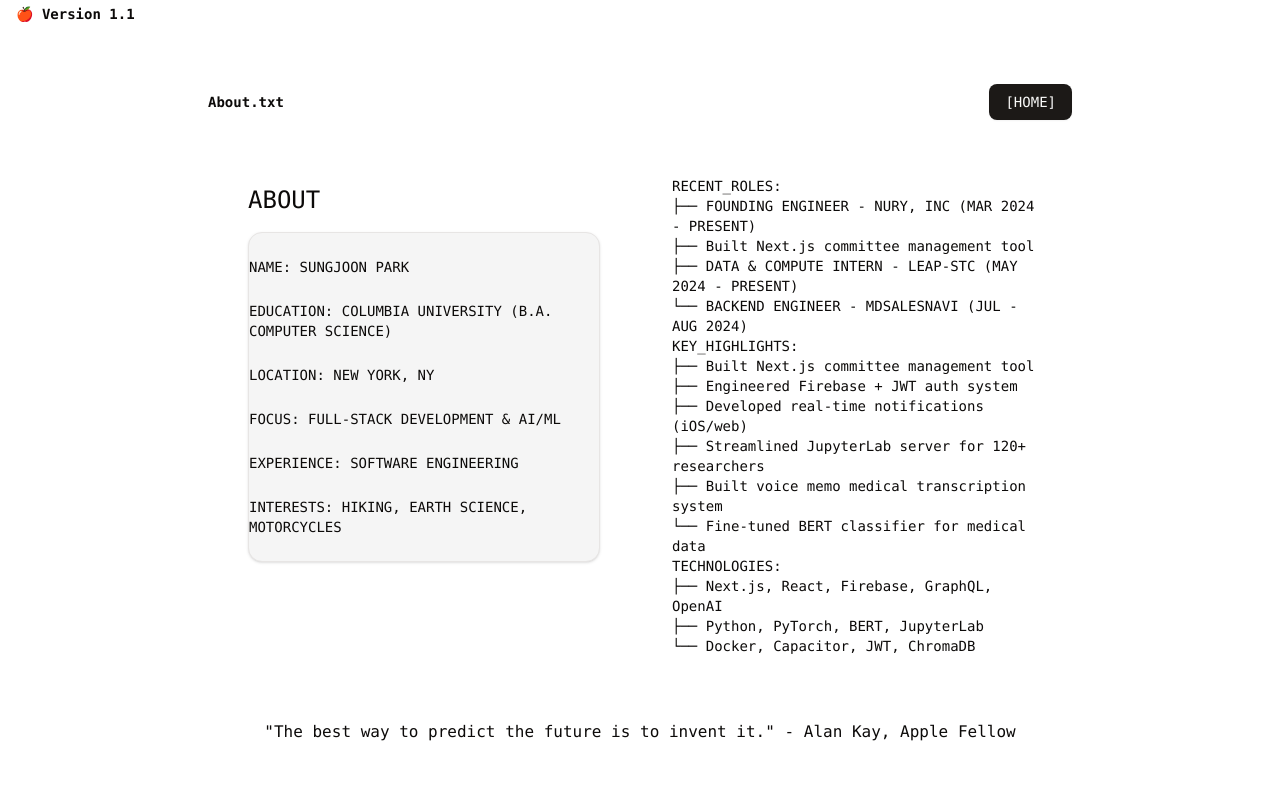
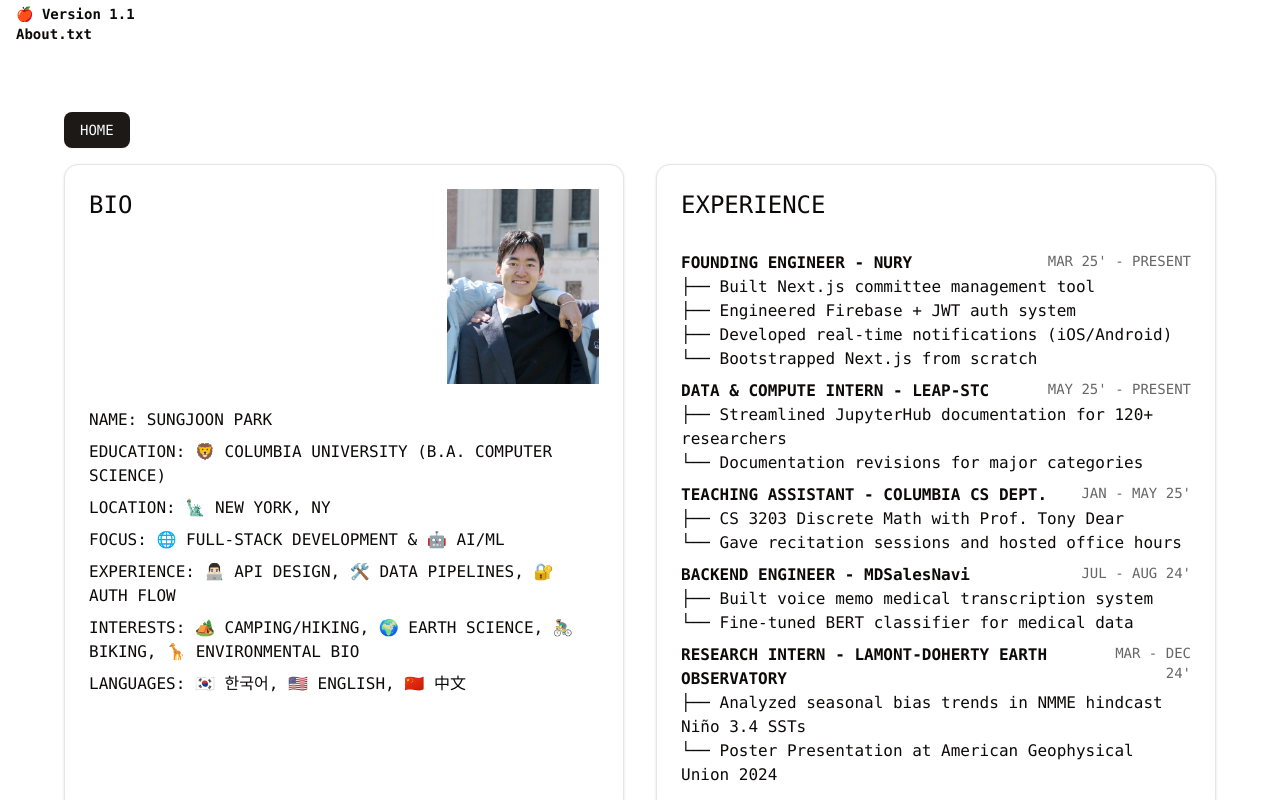
Before and after one commit to sungjoon0710/sungjoon0710.github.io, a React (Vite) app: page / in a window 1280 px wide. Both pictures are taken after a click on the button "ABOUT". Shown: the top 800 px of the page. Built offline with nearby package versions, Linux system fonts and the light colour scheme.

Commit message:
edited about section

```diff
--- a/src/App.tsx
+++ b/src/App.tsx
@@ -2,7 +2,7 @@ import { BrowserRouter as Router, Routes, Route, Link } from 'react-router-dom'
 import { isMobile } from "react-device-detect";
 import { Button } from "@/components/ui/button"
 import { HomeButton } from "@/components/ui/button"
-import { Card, CardTitle, CardContent } from './components/ui/card'
+import { Card, CardTitle, CardContent, CardHeader } from './components/ui/card'
 import { TimeBar } from './components/time/TimeBar'
 
 const version = "1.1"
@@ -14,7 +14,7 @@ const Home = () => (
       <span className="font-bold text-sm">Welcome - Sungjoon's Website</span>
     </div>
 
-    <div className="container mx-auto px-8 py-12 ">
+    <div className="container mx-auto px-8 py-8 ">
 
       <div className="mac-window p-8 mx-auto max-w-4xl">
 
@@ -24,9 +24,9 @@ const Home = () => (
           </CardTitle>
           <CardContent className="pixel-border bg-apple-cream p-6 ">
             <p className="text-lg font-mono">
-              REACT, TYPESCRIPT, NEXT.JS DEV<br/>
+              REACT, TYPESCRIPT, NEXT.JS, ML/AI<br/>
               4TH YEAR CS @ COLUMBIA UNIVERSITY<br/>
-              WEST HARLEM, NYC
+              SEOUL, S. KOREA / W. HARLEM, NYC
             </p>
           </CardContent>
 
@@ -54,55 +54,88 @@ const Home = () => (
 
 const About = () => (
   <div className="min-h-screen bg-apple-beige font-apple-system">
-    <div className="bg-apple-dark text-apple-cream px-4 py-1 text-sm font-bold">
+    <div className="bg-apple-dark text-apple-cream px-4 py-1 text-sm font-bold flex flex-col">
       <span className="mr-8">🍎 Version {version}</span>
+      <span className="font-bold text-sm">About.txt</span>
     </div>
 
-    <div className="container mx-auto px-8 py-12">
-      <div className="mac-window p-8 mx-auto max-w-4xl">
-        <div className="bg-apple-dark text-apple-cream px-4 py-2 -m-8 mb-8 flex justify-between items-center">
-          <span className="font-bold text-sm">About.txt</span>
-          <HomeButton />
-        </div>
+    <div className="container mx-auto px-8 py-8">
+      <div className="mac-window p-8 mx-auto">
+        <HomeButton />
 
-        <div className="grid md:grid-cols-2 gap-8">
-          <div className="pixel-border p-6">
-            <h2 className="retro-title text-2xl mb-4 text-apple-dark">ABOUT</h2>
-            <Card className="text-sm bg-[#f5f5f5]">
+        <div className="grid md:grid-cols-2 gap-8 mt-4">
+          <Card className="pixel-border">
+            <div className="flex flex-row justify-between">
+              <CardHeader className="retro-title text-2xl text-apple-dark">BIO</CardHeader>
+              <CardContent className="overflow-hidden w-50">
+                <img src="/sungjoonProfile.jpg" alt="Sungjoon Park" />
+              </CardContent>
+            </div>
+            <CardContent className="text-md flex flex-col gap-2">
               <div> NAME: SUNGJOON PARK</div>
-              <div> EDUCATION: COLUMBIA UNIVERSITY (B.A. COMPUTER SCIENCE)</div>
-              <div> LOCATION: NEW YORK, NY</div>
-              <div> FOCUS: FULL-STACK DEVELOPMENT & AI/ML</div>
-              <div> EXPERIENCE: SOFTWARE ENGINEERING</div>
-              <div> INTERESTS: HIKING, EARTH SCIENCE, MOTORCYCLES</div>
-            </Card>
-          </div>
+              <div> EDUCATION: 🦁 COLUMBIA UNIVERSITY (B.A. COMPUTER SCIENCE)</div>
+              <div> LOCATION: 🗽 NEW YORK, NY</div>
+              <div> FOCUS: 🌐 FULL-STACK DEVELOPMENT & 🤖 AI/ML</div>
+              <div> EXPERIENCE: 👨🏻‍💻 API DESIGN, 🛠️ DATA PIPELINES, 🔐 AUTH FLOW</div>
+              <div> INTERESTS: 🏕️ CAMPING/HIKING, 🌍 EARTH SCIENCE, 🚴‍♂️ BIKING, 🦒 ENVIRONMENTAL BIO </div>
+              <div> LANGUAGES: 🇰🇷 한국어, 🇺🇸 ENGLISH, 🇨🇳 中文</div>
+            </CardContent>
+          </Card>
 
-          <div className="terminal p-4 text-sm">
-            <div>
-              <div>RECENT_ROLES:</div>
-              <div>├── FOUNDING ENGINEER - NURY, INC (MAR 2024 - PRESENT)</div>
-              <div>├── Built Next.js committee management tool</div>
-              <div>├── DATA & COMPUTE INTERN - LEAP-STC (MAY 2024 - PRESENT)</div>
-              <div>└── BACKEND ENGINEER - MDSALESNAVI (JUL - AUG 2024)</div>
-              <div>KEY_HIGHLIGHTS:</div>
+          <Card className="pixel-border">
+            <CardHeader className="retro-title text-2xl text-apple-dark">EXPERIENCE</CardHeader>
+            <CardContent className="text-md flex flex-col">
+              <div className="flex flex-row justify-between">
+                <div className="font-bold text-md">FOUNDING ENGINEER - NURY</div>
+                <div className="text-right text-sm text-[#666]">MAR 25' - PRESENT</div>
+              </div>
               <div>├── Built Next.js committee management tool</div>
               <div>├── Engineered Firebase + JWT auth system</div>
-              <div>├── Developed real-time notifications (iOS/web)</div>
-              <div>├── Streamlined JupyterLab server for 120+ researchers</div>
+              <div>├── Developed real-time notifications (iOS/Android) </div>
+              <div>└── Bootstrapped Next.js from scratch </div>
+
+              <div className="flex flex-row justify-between mt-2">
+                <div className="font-bold text-md">DATA & COMPUTE INTERN - LEAP-STC</div>
+                <div className="text-right text-sm text-[#666]">MAY 25' - PRESENT</div>
+              </div>
+              <div>├── Streamlined JupyterHub documentation for 120+ researchers</div>
+              <div>└── Documentation revisions for major categories</div>
+
+              <div className="flex flex-row justify-between mt-2">
+                <div className="font-bold text-md">TEACHING ASSISTANT - COLUMBIA CS DEPT.</div>
+                <div className="text-right text-sm text-[#666]">JAN - MAY 25'</div>
+              </div>
+              <div>├── CS 3203 Discrete Math with Prof. Tony Dear</div>
+              <div>└── Gave recitation sessions and hosted office hours</div>
+
+              <div className="flex flex-row justify-between mt-2">
+                <div className="font-bold text-md">BACKEND ENGINEER - MDSalesNavi</div>
+                <div className="text-right text-sm text-[#666]">JUL - AUG 24'</div>
+              </div>
               <div>├── Built voice memo medical transcription system</div>
               <div>└── Fine-tuned BERT classifier for medical data</div>
-              <div>TECHNOLOGIES:</div>
-              <div>├── Next.js, React, Firebase, GraphQL, OpenAI</div>
-              <div>├── Python, PyTorch, BERT, JupyterLab</div>
-              <div>└── Docker, Capacitor, JWT, ChromaDB</div>
-            </div>
-          </div>
+
+              <div className="flex flex-row justify-between mt-2">
+                <div className="font-bold text-md">RESEARCH INTERN - LAMONT-DOHERTY EARTH OBSERVATORY</div>
+                <div className="text-right text-sm text-[#666]">MAR - DEC 24'</div>
+              </div>
+              <div>├── Analyzed seasonal bias trends in NMME hindcast Niño 3.4 SSTs</div>
+              <div>└── Poster Presentation at American Geophysical Union 2024</div>
+            </CardContent>
+          </Card>
         </div>
 
         <div className="mt-8 text-center">
-          <div className="pixel-border bg-apple-cream p-4 font-mono text-apple-dark">
-            "The best way to predict the future is to invent it." - Alan Kay, Apple Fellow
+          <div className="flex flex-row gap-2 justify-center">
+            <Button size='circle' className='text-sm'>
+              <Link to="https://www.github.com/sungjoon0710">GITHUB</Link>
+            </Button>
+            <Button size='circle' className='text-sm'>
+              <Link to="https://www.linkedin.com/in/the-sungjoon-park/">LINKEDIN</Link>
+            </Button>
+            <Button size='circle' className='text-sm'>
+              <Link to="https://www.instagram.com/spark_0710/">IG</Link>
+            </Button>
           </div>
         </div>
       </div>
@@ -128,12 +161,12 @@ const Projects = () => (
         <div className="grid md:grid-cols-2 gap-6">
           {/* Project 1 */}
           <h2 className="pixel-border bg-apple-cream p-6">
-            Project 1
+            Under Construction
           </h2>
 
           {/* Project 2 */}
           <h2 className="pixel-border bg-apple-cream p-6">
-            Project 2
+            Under Construction
           </h2>
 
         </div>
--- a/src/components/ui/button.tsx
+++ b/src/components/ui/button.tsx
@@ -27,6 +27,7 @@ const buttonVariants = cva(
         sm: "h-8 rounded-md gap-1.5 px-3 has-[>svg]:px-2.5",
         lg: "h-10 rounded-md px-6 has-[>svg]:px-4",
         icon: "size-9",
+        smallCircle: "w-15 h-15 rounded-full",
         circle: "w-20 h-20 rounded-full",
         largeCircle: "w-24 h-24 rounded-full",
       },
@@ -63,7 +64,7 @@ function HomeButton() {
   return (
     <Button asChild>
       <Link to="/">
-        [HOME]
+        HOME
       </Link>
     </Button>
   )
```
Also changed, not shown: public/sungjoonProfile.jpg (added).
